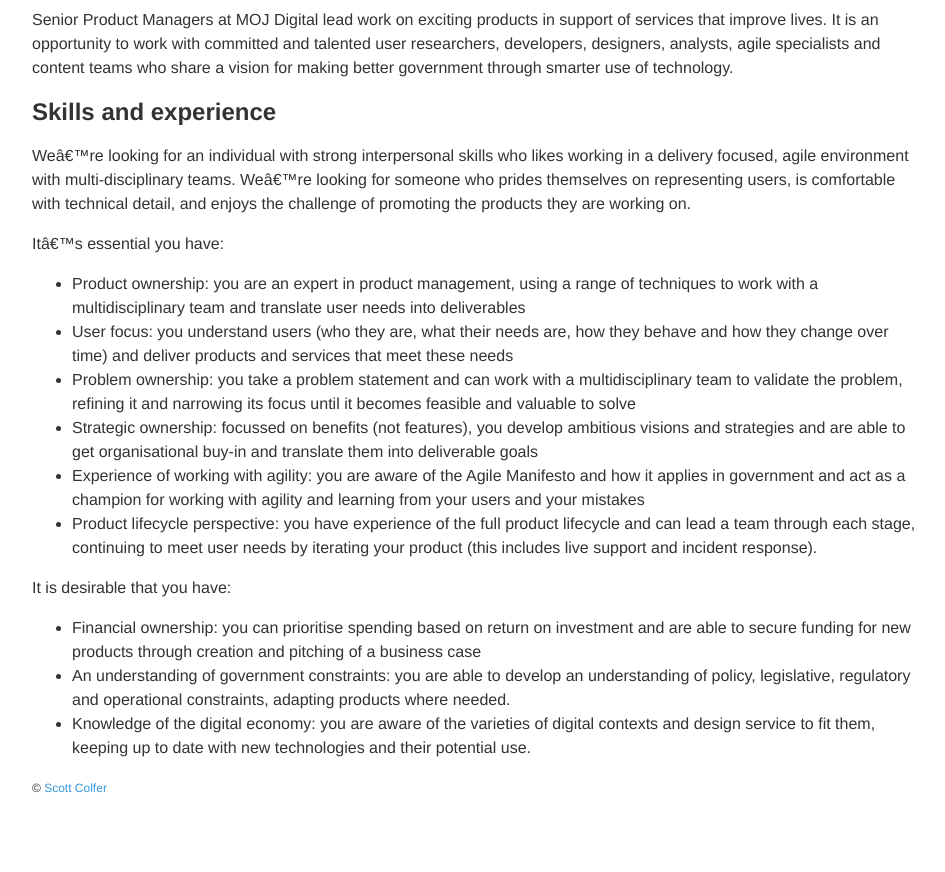
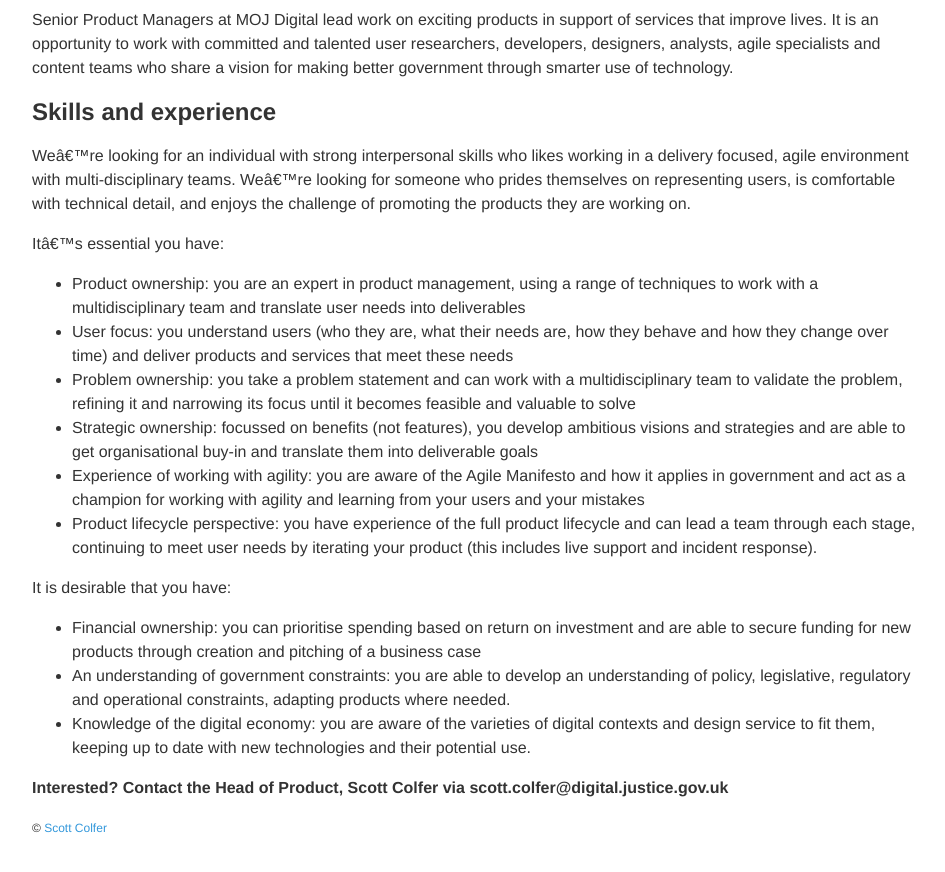
Before and after one commit to scottcolfer/scottcolfer.github.io, a Jekyll site: the page built from _posts/2017-01-26-cloud-product-manager.md, in a window 1280 px wide and 900 px high, scrolled down 1731 px. Shown: the top 872 px of the window, without its empty margins (160-1105 px from the left). Built offline with Jekyll 4.4.1, drawn with Linux system fonts in a browser that asks for light colours.

Commit message:
Update 2017-01-26-cloud-product-manager.md

```diff
--- a/_posts/2017-01-26-cloud-product-manager.md
+++ b/_posts/2017-01-26-cloud-product-manager.md
@@ -76,3 +76,5 @@
 - Financial ownership: you can prioritise spending based on return on investment and are able to secure funding for new products through creation and pitching of a business case
 - An understanding of government constraints: you are able to develop an understanding of policy, legislative, regulatory and operational constraints, adapting products where needed.
 - Knowledge of the digital economy: you are aware of the varieties of digital contexts and design service to fit them, keeping up to date with new technologies and their potential use.
+
+**Interested? Contact the Head of Product, Scott Colfer via scott.colfer@digital.justice.gov.uk**
```
